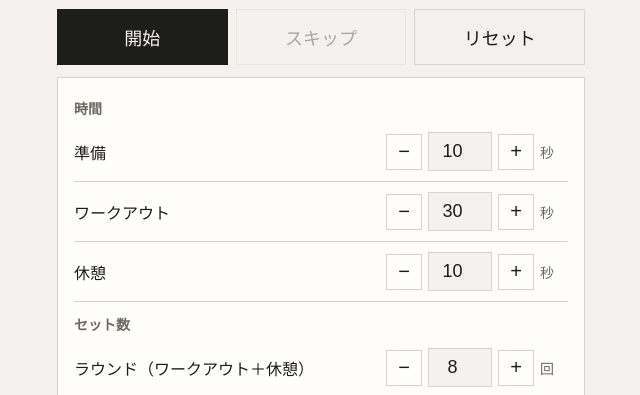
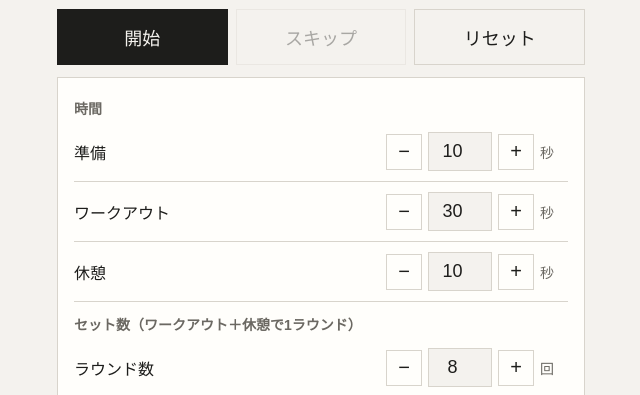
Before and after one commit to keito0810/apps-interval-timer, a plain HTML site: page index.html in a window 1280 px wide. Shown: the part 360-755 px from the top of the page, without its empty margins (319-959 px from the left). Drawn offline with Linux system fonts and the light colour scheme.

Commit message:
スマホ表示の崩れ修正: 横揺れ防止・選択欄の改行とはみ出し・ラベル短縮

```diff
--- a/index.html
+++ b/index.html
@@ -99,8 +99,8 @@
     <div class="row"><label for="rest">休憩</label>
       <div class="field"><button class="step sec" data-d="-5" data-t="rest">−</button>
       <input type="number" id="rest" min="0" max="3599"><button class="step sec" data-d="5" data-t="rest">+</button><span>秒</span></div></div>
-    <h2>セット数</h2>
-    <div class="row"><label for="rounds">ラウンド（ワークアウト＋休憩）</label>
+    <h2>セット数（ワークアウト＋休憩で1ラウンド）</h2>
+    <div class="row"><label for="rounds">ラウンド数</label>
       <div class="field"><button class="step sec" data-d="-1" data-t="rounds">−</button>
       <input type="number" id="rounds" min="1" max="99"><button class="step sec" data-d="1" data-t="rounds">+</button><span>回</span></div></div>
     <label class="check"><input type="checkbox" id="skipLastRest"> 最後のラウンドの休憩を省く</label>
```
